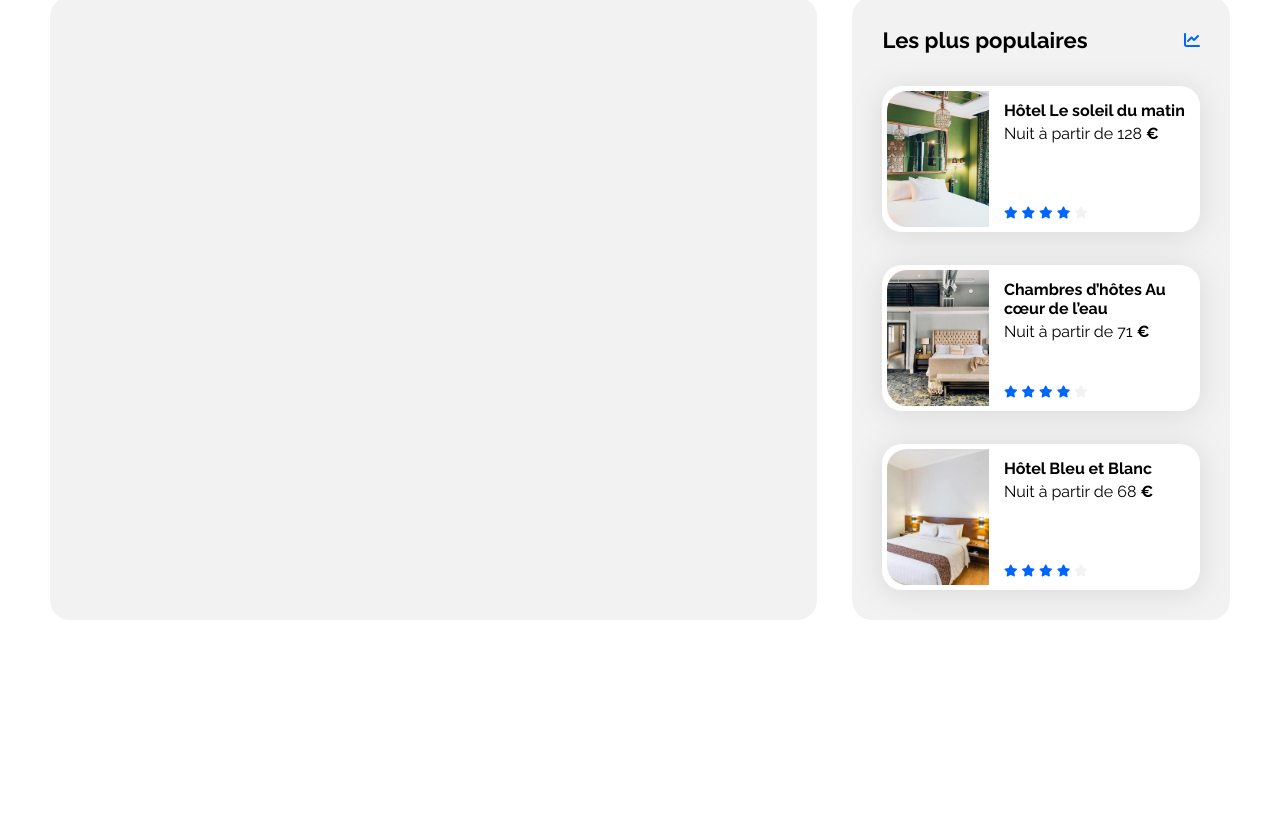
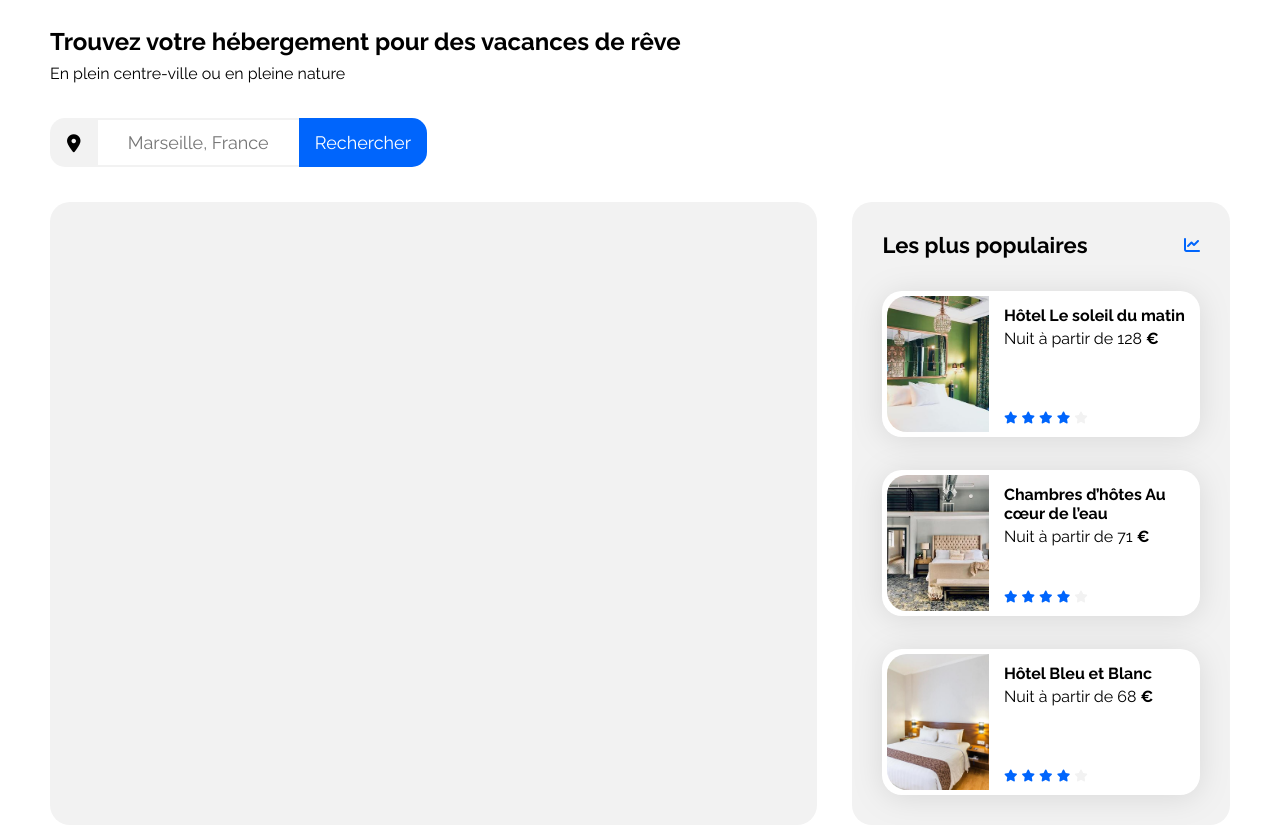
Before and after one commit to LB-Squishy/P3-Booki, a plain HTML site: page index.html in a window 1280 px wide. Shown: the part 82-907 px from the top of the page. Before the commit the page ends 800 px from the top, so only its background shows below. Drawn offline with Linux system fonts and the light colour scheme.

Commit message:
Ajout Formulaire

```diff
--- a/css/style.css
+++ b/css/style.css
@@ -1,6 +1,8 @@
 /****** General ***********/
 * {
     font-family: "Raleway", sans-serif;
+    margin: 0;
+    padding: 0;
 }
 
 :root {
@@ -26,11 +28,6 @@ body {
     box-sizing: border-box;
 }
 
-ul {
-    margin: 0;
-    padding: 0;
-}
-
 li {
     list-style: none;
 }
@@ -38,6 +35,15 @@ li {
 a {
     color: inherit;
     text-decoration: none;
+}
+
+input {
+    border: none;
+    outline: none;
+}
+
+button {
+    border: none;
 }
 
 .section-title {
@@ -98,6 +104,56 @@ a {
 .header-container a:hover {
     border-top: var(--main-color) solid 2px;
     color: var(--main-color);
+}
+
+/****** Section Info Group ***********/
+.info-group {
+    margin-top: 30px;
+}
+
+.info-group__headline--subtitle {
+    margin-top: 8px;
+}
+
+/****** Search Bar ***********/
+.info-group__search-bar {
+    display: flex;
+    width: 377px;
+    height: 49px;
+    margin: 35px 0;
+}
+
+.info-group__search-bar--label {
+    display: flex;
+    align-items: center;
+    justify-content: center;
+    width: 50px;
+    background-color: var(--main-bg-color);
+    border-radius: 15px 0 0 15px;
+}
+
+.fa-location-dot {
+    color: black;
+    font-size: 18px;
+}
+
+.info-group__search-bar--form {
+    display: flex;
+}
+
+.info-group__search-bar--input {
+    border-top: var(--main-bg-color) solid 2px;
+    border-bottom: var(--main-bg-color) solid 2px;
+    text-align: center;
+    font-size: 18px;
+}
+
+.info-group__search-bar--btn {
+    background-color: var(--main-color);
+    border-radius: 0 15px 15px 0;
+    padding: 0 16px;
+    font-size: 18px;
+    color: white;
 }
 
 /****** Hebergements And Populaires ***********/
--- a/index.html
+++ b/index.html
@@ -40,6 +40,38 @@
                 </nav>
             </header>
             <main>
+                <section class="info-group">
+                    <div class="info-group__headline">
+                        <h1 class="info-group__headline--title">
+                            Trouvez votre hébergement pour des vacances de rêve
+                        </h1>
+                        <p class="info-group__headline--subtitle">
+                            En plein centre-ville ou en pleine nature
+                        </p>
+                    </div>
+                    <div class="info-group__search-bar">
+                        <label
+                            for="search-input"
+                            class="info-group__search-bar--label"
+                        >
+                            <i class="fa-solid fa-location-dot"></i>
+                        </label>
+                        <form class="info-group__search-bar--form">
+                            <input
+                                type="text"
+                                id="search-input"
+                                class="info-group__search-bar--input"
+                                placeholder="Marseille, France"
+                            />
+                            <button
+                                type="submit"
+                                class="info-group__search-bar--btn"
+                            >
+                                Rechercher
+                            </button>
+                        </form>
+                    </div>
+                </section>
                 <div class="hebergements-and-populaires">
                     <section class="hebergements"></section>
                     <section class="populaires">
```
